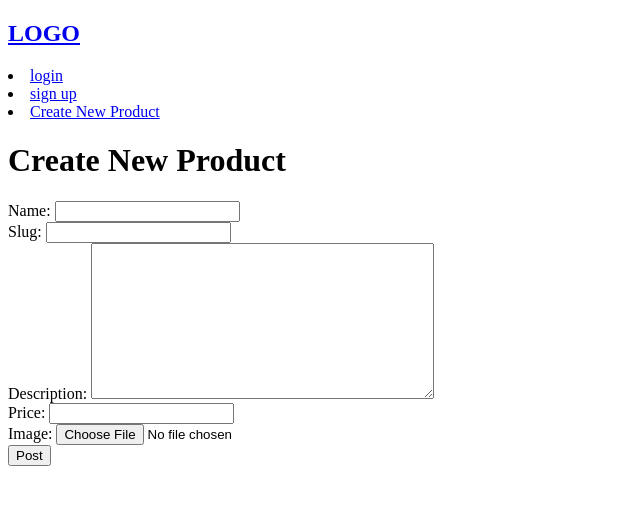
After one commit to anajafizadeh/ecommerce, a Django app: page /products/post in a window 1280 px wide. The commit adds this page. Shown: the top 505 px of the page, without its empty margins (0-640 px from the left). Run offline with Django 5.2, Linux system fonts and the light colour scheme.

Commit message:
created forms

```diff
--- a/ecommerce/urls.py
+++ b/ecommerce/urls.py
@@ -4,12 +4,13 @@ from . import views
 from django.conf import settings
 from django.contrib.staticfiles.urls import staticfiles_urlpatterns
 from django.conf.urls.static import static
+from products.views import products_list
 
 
 urlpatterns = [
     path("admin/", admin.site.urls),
-    path("", views.home),
     path("products/", include('products.urls')),
+    path("", products_list),
 ]
 
 urlpatterns += staticfiles_urlpatterns()
--- /dev/null
+++ b/products/forms.py
@@ -0,0 +1,7 @@
+from django import forms
+from . import models
+
+class PostProduct(forms.ModelForm):
+    class Meta:
+        model = models.Products
+        fields = ["name", "slug", "description", "price", "image"]
--- /dev/null
+++ b/products/templates/products/post.html
@@ -0,0 +1,18 @@
+{% extends 'base.html' %}
+{%block title %}
+Create a Product
+{%endblock%}
+
+{%block content%}
+<div class="post-product">
+    <h1>
+        Create New Product
+    </h1>
+    <form action="{% url 'products:post' %}" class="site-form" method="POST">
+        {{form}}
+        {% csrf_token %}
+        <input type="submit" value="Post">
+    </form>
+
+</div>
+{%endblock%}
--- a/products/templates/products/products_list.html
+++ b/products/templates/products/products_list.html
@@ -8,7 +8,7 @@ Products
     {% for product in products %}
     <div class="product">
         <h2>
-            {{product.name}}
+            <a href="{% url 'products:details' slug=product.slug%}">{{product.name}}</a>
         </h2>
         <p>
             {{product.price}}
--- a/products/urls.py
+++ b/products/urls.py
@@ -4,4 +4,6 @@ from . import views
 app_name = 'products'
 urlpatterns = [
     path("", views.products_list, name="list"),
+    path("post", views.post, name="post"),
+    path("<slug>", views.product_details, name="details"),
 ]
--- a/products/views.py
+++ b/products/views.py
@@ -1,8 +1,24 @@
-from django.shortcuts import render, HttpResponse
-from . import models
+from django.shortcuts import render, HttpResponse, redirect
+from . import models, forms
 
 def products_list(request):
     products = models.Products.objects.all().order_by('-date')
 
     args = {'products': products}
     return render(request, "products/products_list.html", args)
+
+def product_details(request, slug):
+    product = models.Products.objects.get(slug=slug)
+    args = {"product": product}
+    return render(request, "products/product_details.html", args)
+
+def post(request):
+    if request.method == "POST":
+        form = forms.PostProduct(request.POST, request.FILES)
+        if form.is_valid:
+            instance = form.save(commit=False)
+            instance.author = request.user
+            instance.save()
+            return redirect("products:list")
+    form = forms.PostProduct()
+    return render(request, "products/post.html", {'form':form})
--- a/templates/base.html
+++ b/templates/base.html
@@ -19,6 +19,9 @@
             <li>
                 <a href="#">sign up</a>
             </li>
+            <li>
+                <a href="{% url 'products:post' %}">Create New Product</a>
+            </li>
         </nav>
     </header>
     <div class="wrapper">
```
Also changed, not shown: products/templates/products/product_details.html (added, +22 -0 lines), db.sqlite3, 4 other files.
